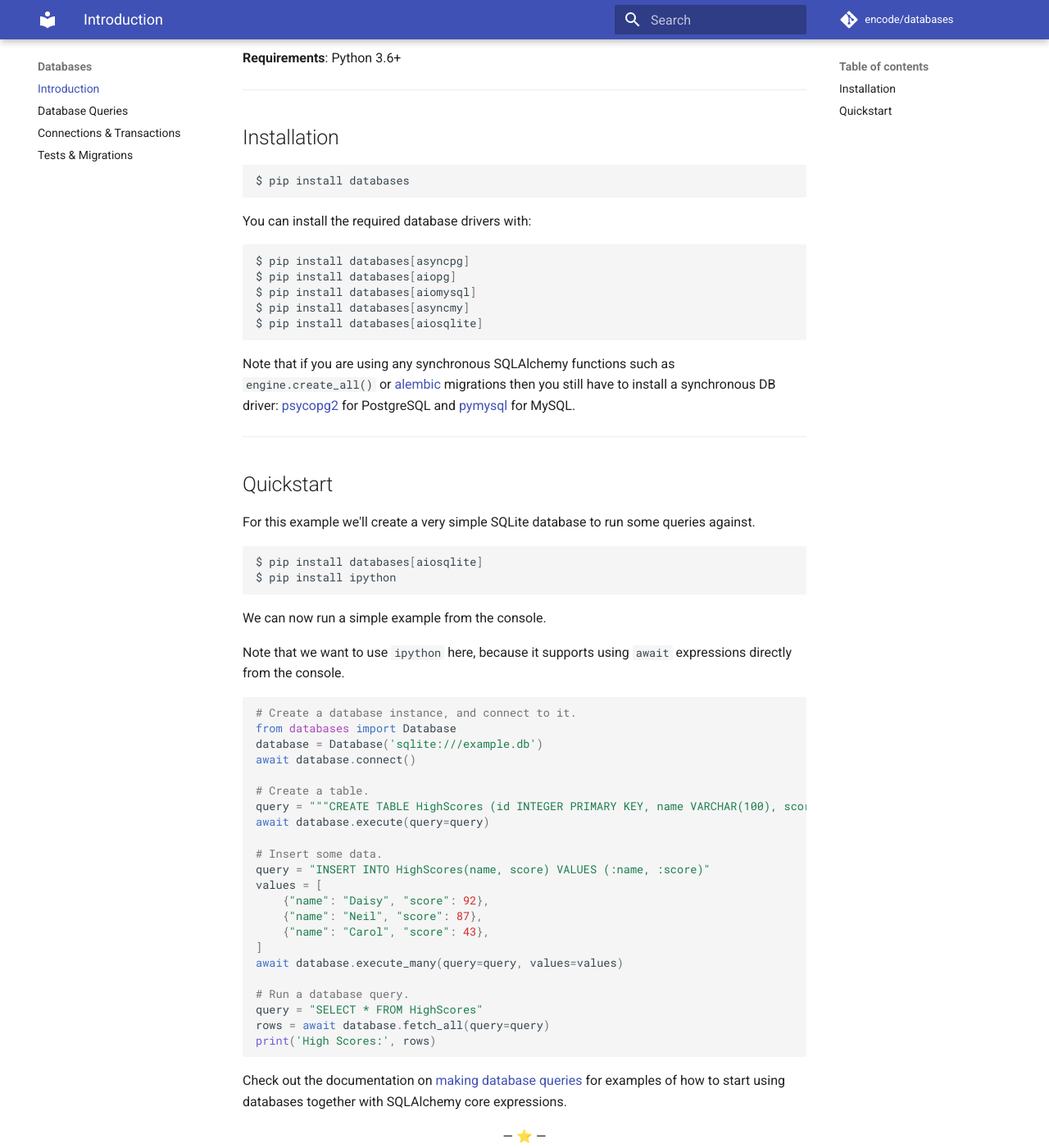
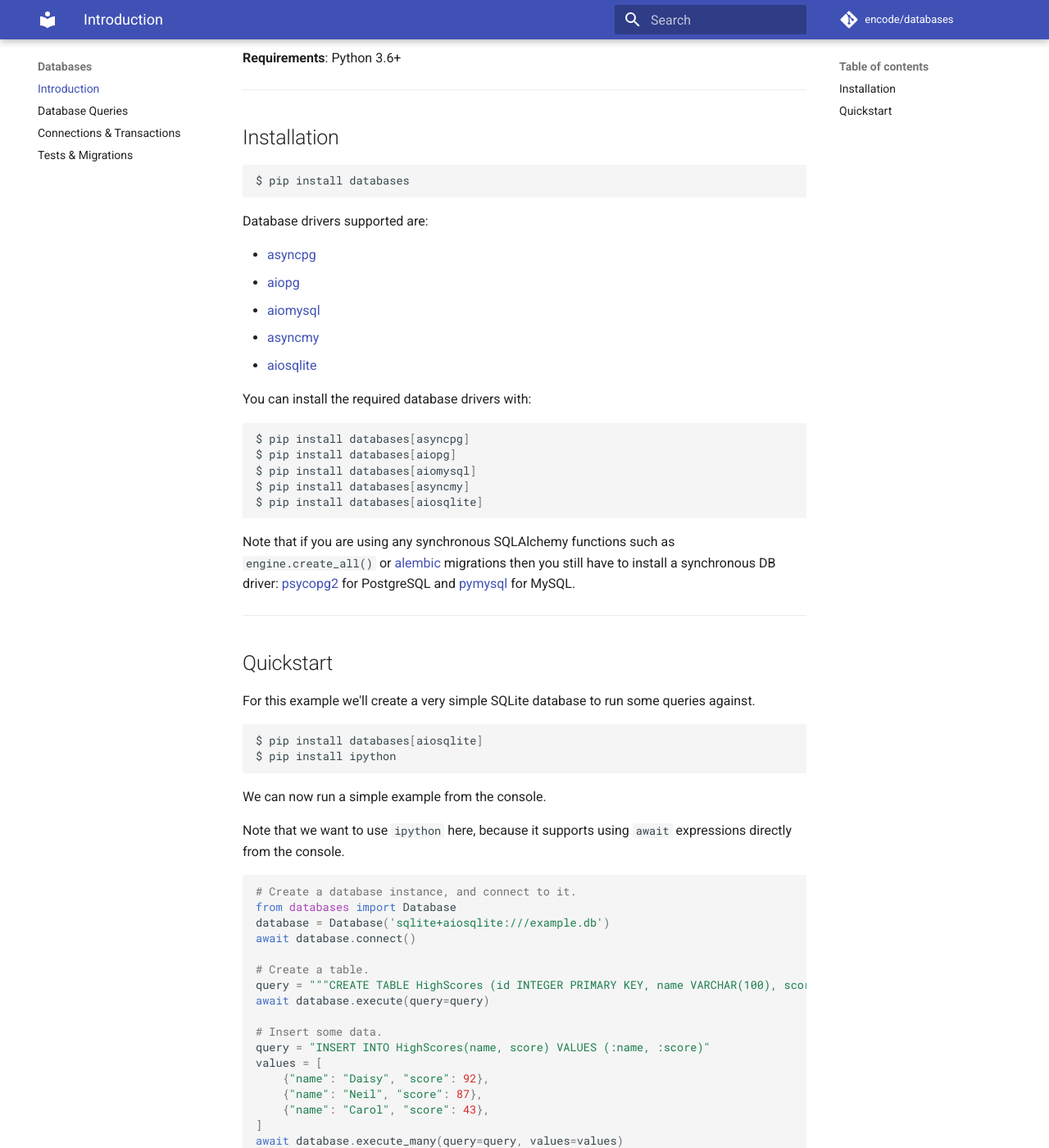
Before and after one commit to encode/databases, an MkDocs documentation site: the page built from docs/index.md, in a window 1280 px wide and 1400 px high, scrolled down 341 px. Shown: the whole window at 82% size. Built offline with MkDocs 1.6.1 and Material for MkDocs 9.7.7, drawn with Linux system fonts in a browser that asks for light colours; comment, search, counter and statistics services are not loaded.

Commit message:
downplay default drivers

````diff
--- a/docs/index.md
+++ b/docs/index.md
@@ -26,6 +26,14 @@
 ```shell
 $ pip install databases
 ```
+
+Database drivers supported are:
+
+* [asyncpg][asyncpg]
+* [aiopg][aiopg]
+* [aiomysql][aiomysql]
+* [asyncmy][asyncmy]
+* [aiosqlite][aiosqlite]
 
 You can install the required database drivers with:
 
@@ -59,7 +67,7 @@
 ```python
 # Create a database instance, and connect to it.
 from databases import Database
-database = Database('sqlite:///example.db')
+database = Database('sqlite+aiosqlite:///example.db')
 await database.connect()
 
 # Create a table.
@@ -93,6 +101,11 @@
 [alembic]: https://alembic.sqlalchemy.org/en/latest/
 [psycopg2]: https://www.psycopg.org/
 [pymysql]: https://github.com/PyMySQL/PyMySQL
+[asyncpg]: https://github.com/MagicStack/asyncpg
+[aiopg]: https://github.com/aio-libs/aiopg
+[aiomysql]: https://github.com/aio-libs/aiomysql
+[asyncmy]: https://github.com/long2ice/asyncmy
+[aiosqlite]: https://github.com/omnilib/aiosqlite
 
 [starlette]: https://github.com/encode/starlette
 [sanic]: https://github.com/huge-success/sanic
````
Also changed, not shown: README.md (+14 -1 lines), docs/connections_and_transactions.md (+3 -3 lines), docs/database_queries.md (+1 -1 lines).
